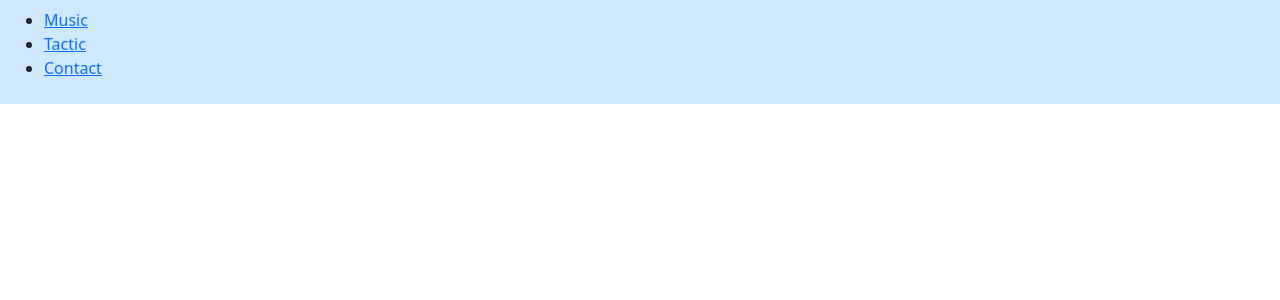
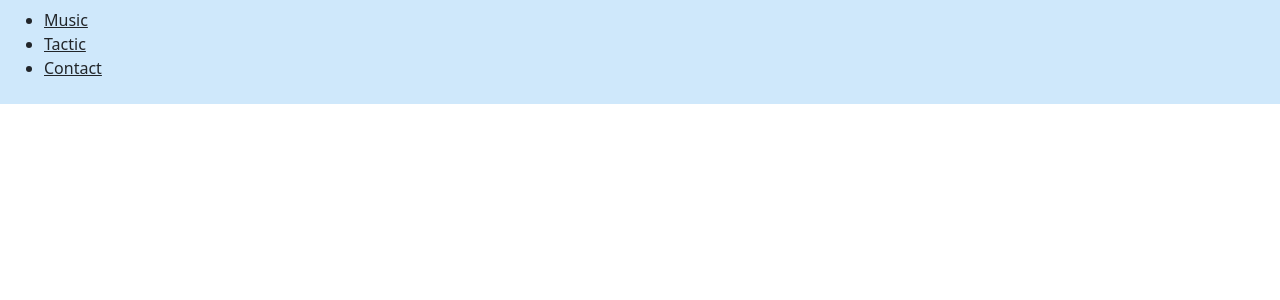
Before and after one commit to raked/tactic-site, a React (Create React App) app in the folder tactic-site/: page / in a window 1280 px wide. Shown: the top 300 px of the page. Built offline with nearby package versions, Linux system fonts and the light colour scheme.

Commit message:
Added body, fleshing out links
Decided building in react is probably better

```diff
--- a/tactic-site/src/App.js
+++ b/tactic-site/src/App.js
@@ -1,4 +1,5 @@
 import Nav from'./Nav'
+import Body from './Body'
 import './App.css';
 
 function App() {
@@ -11,7 +12,7 @@ function App() {
         <Nav />
       </header>
       <body>
-
+        <Body />
       <script src="https://cdn.jsdelivr.net/npm/bootstrap@5.0.1/dist/js/bootstrap.bundle.min.js" integrity="sha384-gtEjrD/SeCtmISkJkNUaaKMoLD0//ElJ19smozuHV6z3Iehds+3Ulb9Bn9Plx0x4" crossorigin="anonymous"></script>
       </body>
     </div>
--- /dev/null
+++ b/tactic-site/src/Body.js
@@ -0,0 +1,14 @@
+function Body() {
+    return (
+        <div>
+            <section id="music">
+
+            </section>
+            <section id="contact">
+
+            </section>
+        </div>
+    );
+}
+
+export default Body;
--- a/tactic-site/src/Nav.js
+++ b/tactic-site/src/Nav.js
@@ -1,12 +1,12 @@
 function Nav() {
     return (
         <div>
-            <nav className="navbar navbar-light navbar-expand-lg" style={{ backgroundColor: "#cfe8fb" }}>
+            <nav className="navbar navbar-light navbar-expand-lg d-flex" style={{ backgroundColor: "#cfe8fb" }}>
                 <div className="container-fluid">
                     <ul>
-                        <li><a href="#music">Music</a></li>
-                        <li><a href="#">Tactic</a></li>
-                        <li><a href="#contact">Contact</a></li>
+                        <li class="link"><a href="#music" className="link-dark">Music</a></li>
+                        <li><a href="#" className="link-dark">Tactic</a></li>
+                        <li><a href="#contact" className="link-dark">Contact</a></li>
                     </ul>
                 </div>
             </nav>
```
